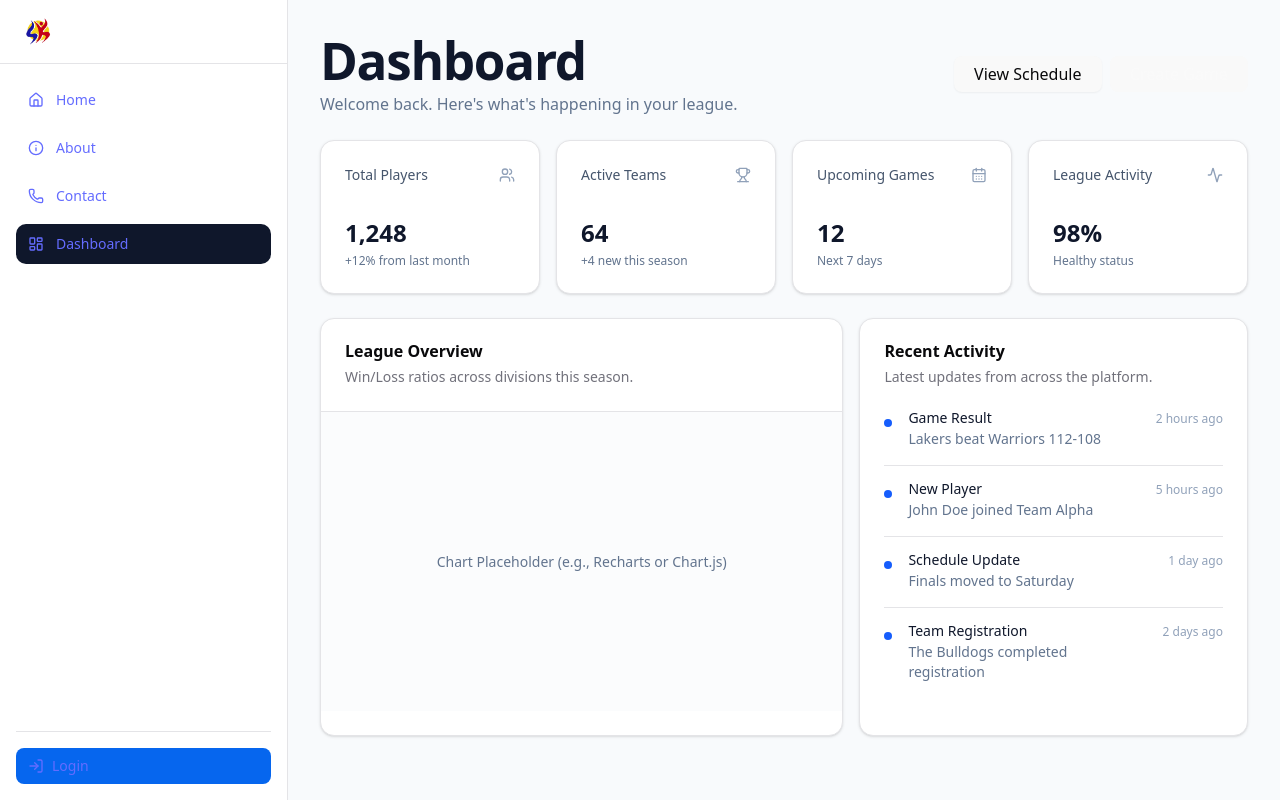
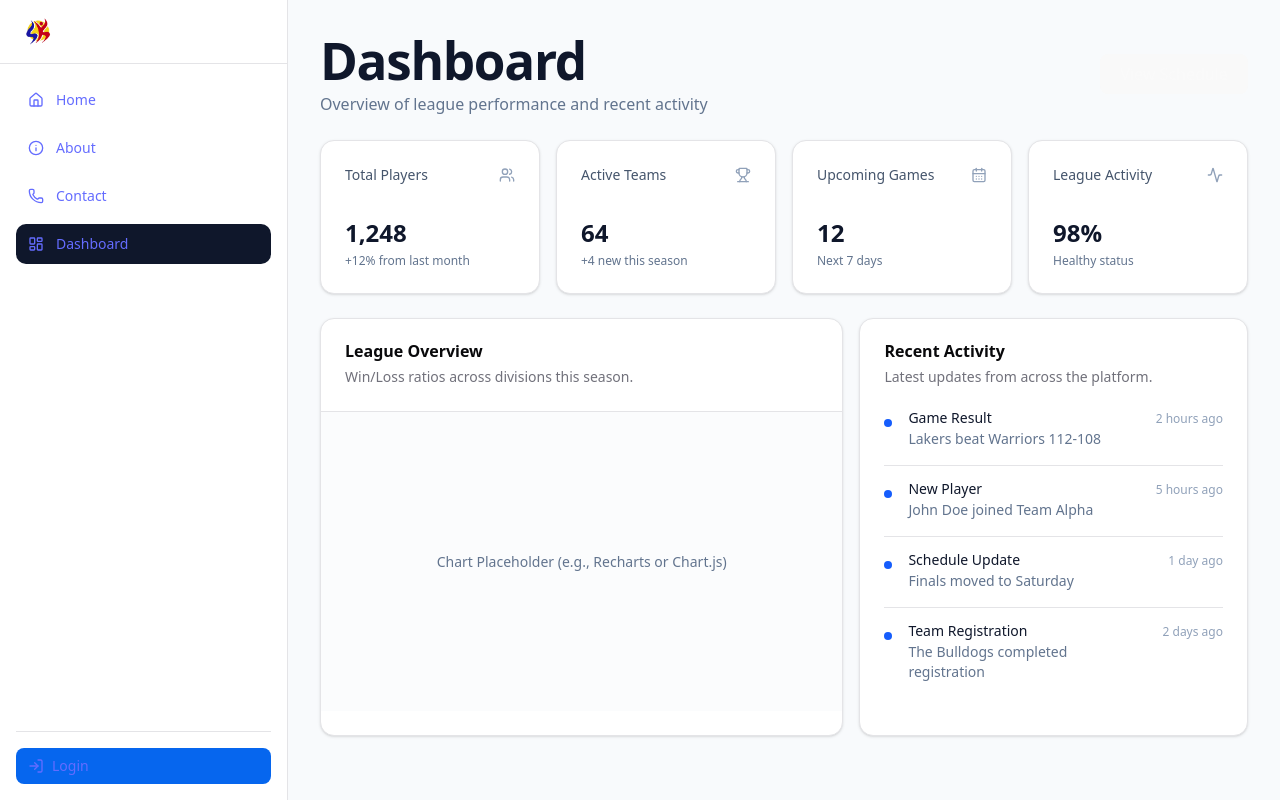
Before and after one commit to onezone30/sk-sports-management, a React app in the folder frontend/: page /dashboard in a window 1280 px wide. Built offline with nearby package versions, Linux system fonts and the light colour scheme; the HTML template or start-up script is replaced by a standard one.

Commit message:
made header component

```diff
--- /dev/null
+++ b/frontend/src/components/shared/PageHeader.tsx
@@ -0,0 +1,32 @@
+import React from "react";
+
+interface PageHeaderProps {
+    title: string;
+    description?: string;
+    children?: React.ReactNode;
+}
+
+export default function PageHeader({ title, description, children }: PageHeaderProps) {
+    return (
+        <div className="flex flex-col sm:flex-row sm:items-center sm:justify-between gap-4">
+            <div>
+                <h1 className="text-3xl font-bold tracking-tight text-slate-900">
+                    {title}
+                </h1>
+                {/* Only render the description if one is provided */}
+                {description && (
+                    <p className="text-slate-500 mt-1">
+                        {description}
+                    </p>
+                )}
+            </div>
+
+            {/* Only render the action area if buttons are passed as children */}
+            {children && (
+                <div className="flex items-center gap-2">
+                    {children}
+                </div>
+            )}
+        </div>
+    );
+}
--- a/frontend/src/features/dashboard/pages/Dashboard.tsx
+++ b/frontend/src/features/dashboard/pages/Dashboard.tsx
@@ -13,6 +13,7 @@ import {
     CardTitle
 } from "../../../components/ui/card";
 import { Button } from "../../../components/ui/button";
+import PageHeader from "../../../components/shared/PageHeader";
 
 // --- Static Mock Data ---
 const stats = [
@@ -33,16 +34,11 @@ export default function Dashboard() {
     return (
         <div className="flex-1 space-y-6">
             {/* Page Header */}
-            <div className="flex flex-col sm:flex-row sm:items-center sm:justify-between gap-4">
-                <div>
-                    <h1 className="text-3xl font-bold tracking-tight text-slate-900">Dashboard</h1>
-                    <p className="text-slate-500 mt-1">Welcome back. Here's what's happening in your league.</p>
-                </div>
-                <div className="flex gap-2">
-                    <Button variant="outline">View Schedule</Button>
-                    <Button>Create Game</Button>
-                </div>
-            </div>
+            <PageHeader
+                title="Dashboard"
+                description="Overview of league performance and recent activity">
+                <Button size="lg">View Schedule</Button>
+            </PageHeader>
 
             {/* Top Stats Grid */}
             <div className="grid gap-4 md:grid-cols-2 lg:grid-cols-4">
```
